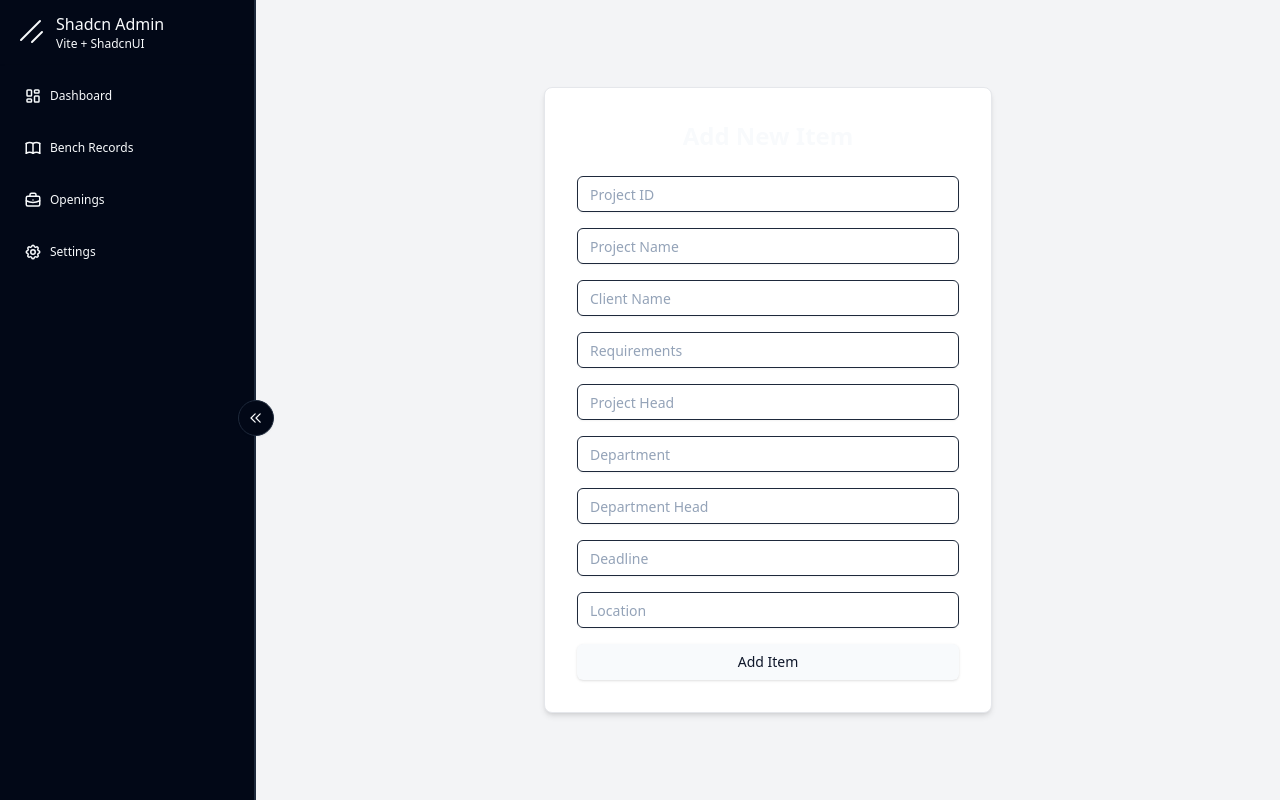
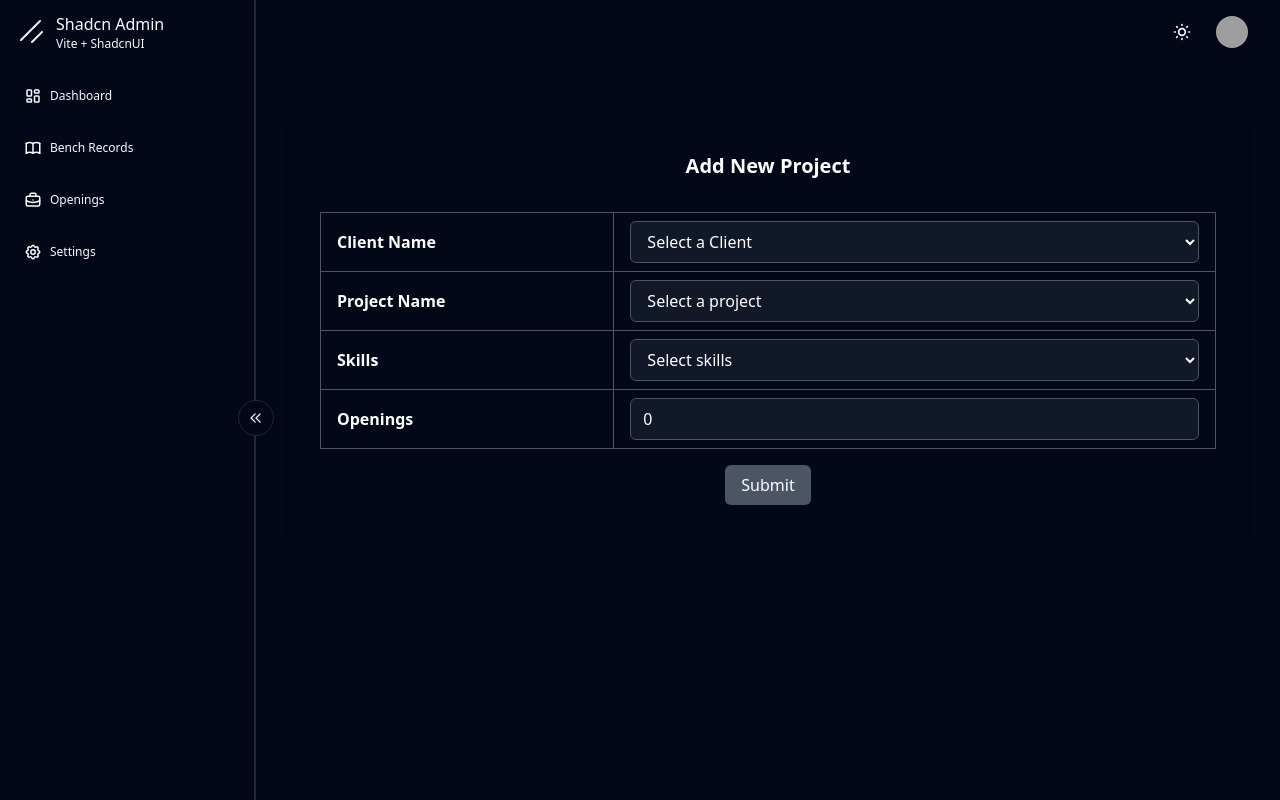
Before and after one commit to AnkushAccolite/BenchManagement, a React (Vite) app in the folder frontend/: page /add-item in a window 1280 px wide. Built offline with nearby package versions, Linux system fonts and the light colour scheme; grey boxes are pictures that could not be loaded.

Commit message:
Added add project

```diff
--- a/frontend/package.json
+++ b/frontend/package.json
@@ -31,6 +31,7 @@
     "@radix-ui/react-tooltip": "^1.0.7",
     "@tabler/icons-react": "^3.2.0",
     "@tanstack/react-table": "^8.16.0",
+    "bench-management": "file:",
     "class-variance-authority": "^0.7.0",
     "clsx": "^2.1.0",
     "cmdk": "^0.2.1",
--- a/frontend/src/pages/openings/components/data-table-add.tsx
+++ b/frontend/src/pages/openings/components/data-table-add.tsx
@@ -1,92 +1,149 @@
-// pages/data-table-add.tsx
-import React from 'react';
-import { Button } from '@/components/custom/button'; // Update path as necessary
-import { Input } from '@/components/ui/input'; // Update path as necessary
+import { Layout } from '@/components/custom/layout'
+// import { Search } from '@/components/search'
+import ThemeSwitch from '@/components/theme-switch'
+import { UserNav } from '@/components/user-nav'
+import React, { useState } from 'react';
 
-const DataTableAdd = () => {
-  const handleSubmit = (event: React.FormEvent) => {
-    event.preventDefault();
-    const formData = new FormData(event.target as HTMLFormElement);
-    const newItem = Object.fromEntries(formData);
-    console.log("New Item Submitted:", newItem);
-    // Additional logic for handling new item submission (e.g., API calls)
+// Sample data for project names and skills
+const ClientNames = ['MS', 'GS', 'Fidelity'];
+const projectNames = ['Project A', 'Project B', 'Project C'];
+const skillOptions = ['JavaScript', 'Python', 'Java', 'React', 'Spring Boot'];
+
+export default function AddProject() {
+    const [formData, setFormData] = useState({
+        ClientNames: '',
+        projectName: '',
+        skills: '',
+        openings: 0,
+    });
+
+    const handleChange = (e: { target: { name: any; value: any; }; }) => {
+        const { name, value } = e.target;
+        setFormData((prevState) => ({
+            ...prevState,
+            [name]: value,
+        }));
+    };
+
+    const handleSubmit = (e: { preventDefault: () => void; }) => {
+        e.preventDefault();
+        const confirmed = window.confirm('Please confirm your submission.');
+
+        if (confirmed) {
+            console.log('Form Data:', formData);
+            // Handle form submission here (e.g., send data to backend)
+        }
     };
 
     return (
-    <div className="flex items-center justify-center min-h-screen bg-gray-100">
-      <div className="bg-white p-8 rounded-lg shadow-md border border-gray-200 w-full max-w-md">
-        <h1 className="text-2xl font-semibold text-center mb-6">Add New Item</h1>
-        <form onSubmit={handleSubmit} className="space-y-4">
-          <Input
-            type="text"
-            name="projectId"
-            placeholder="Project ID"
+        <Layout>
+            {/* ===== Top Heading ===== */}
+            <Layout.Header sticky>
+                {/* <Search /> */}
+                <div className='ml-auto flex items-center space-x-4'>
+                    <ThemeSwitch />
+                    <UserNav />
+                </div>
+            </Layout.Header>
+
+            <Layout.Body>
+                <div className=" shadow-md rounded-md p-8 mt-8">
+                    <h2 className="text-xl font-semibold mb-8 text-center text-black dark:text-white">Add New Project</h2>
+
+                    <form onSubmit={handleSubmit}>
+                        <table className="min-w-full border-collapse border border-gray-300 dark:border-gray-600">
+                            <tbody>
+                                <tr>
+                                    <td className="px-4 py-2 border border-gray-300 font-semibold text-black dark:text-white dark:border-gray-600">Client Name</td>
+                                    <td className="px-4 py-2 border border-gray-300 dark:border-gray-600">
+                                        <select
+                                            id="clientName"
+                                            name="ClientNames"
+                                            value={formData.ClientNames}
+                                            onChange={handleChange}
+                                            className="w-full px-3 py-2 border rounded-md shadow-sm focus:outline-none focus:ring focus:border-indigo-500 dark:bg-gray-900 dark:text-white dark:border-gray-600"
                                             required
-            className="w-full"
+                                        >
+                                            <option value="">Select a Client</option>
+                                            {ClientNames.map((client, index) => (
+                                                <option key={index} value={client}>
+                                                    {client}
+                                                </option>
+                                            ))}
+                                        </select>
+                                    </td>
+                                </tr>
+                                <tr>
+                                    <td className="px-4 py-2 border border-gray-300 font-semibold text-black dark:text-white dark:border-gray-600">Project Name</td>
+                                    <td className="px-4 py-2 border border-gray-300 dark:border-gray-600">
+                                        <select
+                                            id="projectName"
+                                            name="projectName"
+                                            value={formData.projectName}
+                                            onChange={handleChange}
+                                            className="w-full px-3 py-2 border rounded-md shadow-sm focus:outline-none focus:ring focus:border-indigo-500 dark:bg-gray-900 dark:text-white dark:border-gray-600"
+                                            required
+                                        >
+                                            <option value="">Select a project</option>
+                                            {projectNames.map((project, index) => (
+                                                <option key={index} value={project}>
+                                                    {project}
+                                                </option>
+                                            ))}
+                                        </select>
+                                    </td>
+                                </tr>
+                                <tr>
+                                    <td className="px-4 py-2 border border-gray-300 font-semibold text-black dark:text-white dark:border-gray-600">Skills</td>
+                                    <td className="px-4 py-2 border border-gray-300 dark:border-gray-600">
+                                        <select
+                                            id="skills"
+                                            name="skills"
+                                            value={formData.skills}
+                                            onChange={handleChange}
+                                            className="w-full px-3 py-2 border rounded-md shadow-sm focus:outline-none focus:ring focus:border-indigo-500 dark:bg-gray-900 dark:text-white dark:border-gray-600"
+                                            required
+                                        >
+                                            <option value="">Select skills</option>
+                                            {skillOptions.map((skill, index) => (
+                                                <option key={index} value={skill}>
+                                                    {skill}
+                                                </option>
+                                            ))}
+                                        </select>
+                                    </td>
+                                </tr>
+                                <tr>
+                                    <td className="px-4 py-2 border border-gray-300 font-semibold text-black dark:text-white dark:border-gray-600">Openings</td>
+                                    <td className="px-4 py-2 border border-gray-300 dark:border-gray-600">
+                                        <input
+                                            type="number"
+                                            id="openings"
+                                            name="openings"
+                                            value={formData.openings}
+                                            onChange={handleChange}
+                                            className="w-full px-3 py-2 border rounded-md shadow-sm focus:outline-none focus:ring focus:border-indigo-500 dark:bg-gray-900 dark:text-white dark:border-gray-600"
+                                            placeholder="Enter number of openings"
+                                            min="1"
+                                            required
                                         />
-          <Input
-            type="text"
-            name="projectName"
-            placeholder="Project Name"
-            required
-            className="w-full"
-          />
-          <Input
-            type="text"
-            name="clientName"
-            placeholder="Client Name"
-            required
-            className="w-full"
-          />
-          <Input
-            type="text"
-            name="requirements"
-            placeholder="Requirements"
-            required
-            className="w-full"
-          />
-          <Input
-            type="text"
-            name="projectHead"
-            placeholder="Project Head"
-            required
-            className="w-full"
-          />
-          <Input
-            type="text"
-            name="department"
-            placeholder="Department"
-            required
-            className="w-full"
-          />
-          <Input
-            type="text"
-            name="departmentHead"
-            placeholder="Department Head"
-            required
-            className="w-full"
-          />
-          <Input
-            type="text"
-            name="deadline"
-            placeholder="Deadline"
-            required
-            className="w-full"
-          />
-          <Input
-            type="text"
-            name="location"
-            placeholder="Location"
-            required
-            className="w-full"
-          />
-          <Button type="submit" className="w-full mt-4">
-            Add Item
-          </Button>
+                                    </td>
+                                </tr>
+                            </tbody>
+                        </table>
+
+                        {/* Submit Button */}
+                        <div className="mt-4 flex justify-center">
+                            <button
+                                type="submit"
+                                className="bg-black dark:bg-gray-600 text-white py-2 px-4 rounded-md hover:bg-black dark:hover:bg-gray-500 focus:outline-none focus:ring focus:ring-black dark:focus:ring-gray-500"
+                            >
+                                Submit
+                            </button>
+                        </div>
                     </form>
                 </div>
-    </div>
+            </Layout.Body>
+        </Layout>
     );
-};
-
-export default DataTableAdd;
+}
```
Also changed, not shown: frontend/src/components/ui/table.tsx (+19 -19 lines), frontend/src/pages/dashboard/index.tsx (+25 -23 lines), 1 other file (tests, documents, lock files or other folders). Lines whose indentation alone changed are shown as unchanged.
